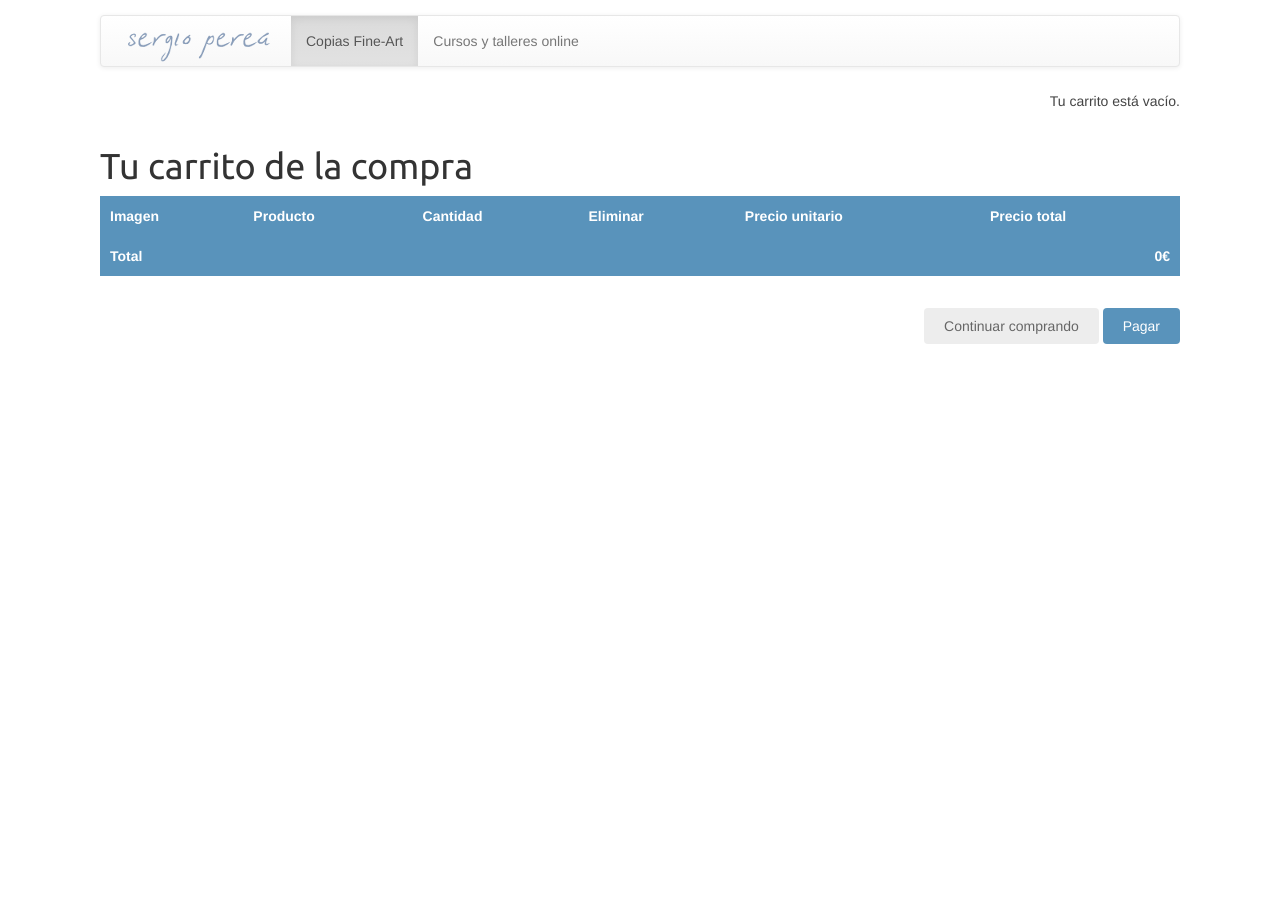
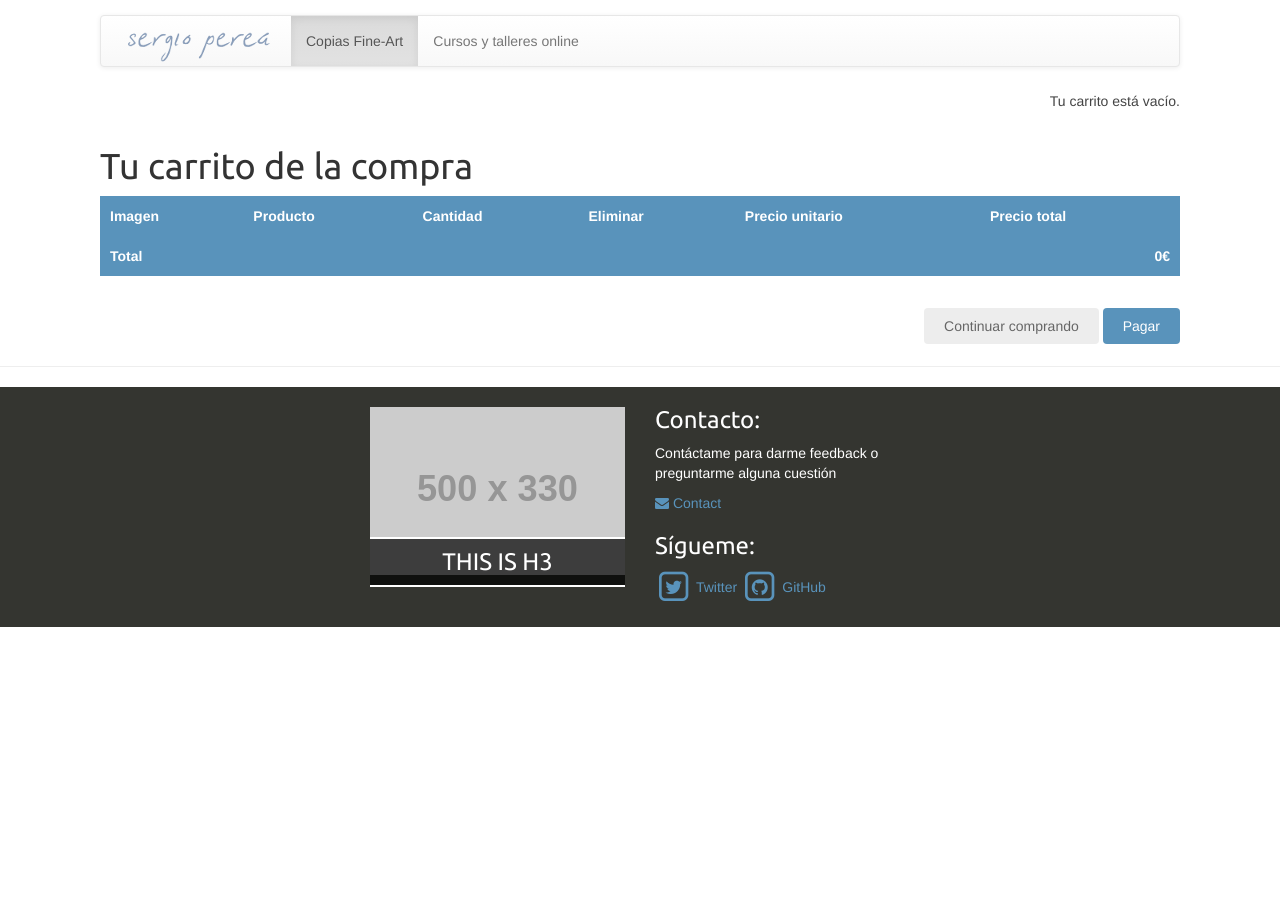
Before and after one commit to sperea/photography-shop-online-django, a Django app: page /cart/ in a window 1280 px wide. Run offline with Django 3.2, Linux system fonts and the light colour scheme; grey boxes labelled with a size stand in for pictures from a placeholder-image service; some libraries are stand-ins or nearby versions.

Commit message:
mejorado css

```diff
--- a/shop/static/css/base.css
+++ b/shop/static/css/base.css
@@ -314,3 +314,57 @@ ul.errorlist {
 .recommendations.cart img {
     width:120px;
 }
+
+
+.cuadro_intro_hover{
+        padding: 0px;
+        position: relative;
+        overflow: hidden;
+        height: 200px;
+    }
+    .cuadro_intro_hover:hover .caption{
+        opacity: 1;
+        transform: translateY(-150px);
+        -webkit-transform:translateY(-150px);
+        -moz-transform:translateY(-150px);
+        -ms-transform:translateY(-150px);
+        -o-transform:translateY(-150px);
+    }
+    .cuadro_intro_hover img{
+        z-index: 4;
+    }
+    .cuadro_intro_hover .caption{
+        position: absolute;
+        top:150px;
+        -webkit-transition:all 0.3s ease-in-out;
+        -moz-transition:all 0.3s ease-in-out;
+        -o-transition:all 0.3s ease-in-out;
+        -ms-transition:all 0.3s ease-in-out;
+        transition:all 0.3s ease-in-out;
+        width: 100%;
+    }
+    .cuadro_intro_hover .blur{
+        background-color: rgba(0,0,0,0.7);
+        height: 300px;
+        z-index: 5;
+        position: absolute;
+        width: 100%;
+    }
+    .cuadro_intro_hover .caption-text{
+        z-index: 10;
+        color: #fff;
+        position: absolute;
+        height: 300px;
+        text-align: center;
+        top:-20px;
+        width: 100%;
+    }
+
+footer {
+    #position: absolute;
+    left: 0;
+    bottom: 0;
+    height: 100px;
+    width: 100%;
+    background-color: rgba(0,0,0,0.7);
+}
--- a/shop/templates/shop/base.html
+++ b/shop/templates/shop/base.html
@@ -16,6 +16,7 @@
 
     <link href="{% static "css/base.css" %}" rel="stylesheet">
     <link rel="stylesheet" href="{% static "css/font-awesome.min.css" %}">
+    <link href="//netdna.bootstrapcdn.com/font-awesome/4.1.0/css/font-awesome.min.css" rel="stylesheet">
 </head>
 <body>
 
@@ -67,4 +68,54 @@
         {% endblock %}
     </div>
 </body>
+
+
+<hr>
+
+<footer>
+   <div class="row" style="background-color:#343530; color: #FFFF;";>
+
+   <div class="container">
+   <div class="col-lg-3"></div>
+   <div class="col-lg-3 col-md-6">
+      <div class="cuadro_intro_hover " style="background-color:#343530;">
+         <p style="text-align:center; margin-top:20px;">
+            <img src="http://placehold.it/500x330" class="img-responsive" alt="">
+         </p>
+         <div class="caption">
+            <div class="blur"></div>
+            <div class="caption-text">
+               <h3 style="border-top:2px solid white; border-bottom:2px solid white; padding:10px;">THIS IS H3</h3>
+               <p>Loren ipsum dolor si amet ipsum dolor si amet ipsum dolor...</p>
+               <a class=" btn btn-default" href="#"><span class="glyphicon glyphicon-plus"> INFO</span></a>
+            </div>
+         </div>
+      </div>
+   </div>
+   <div class="col-lg-3 col-md-6">
+      <h3>Contacto:</h3>
+      <p>Contáctame para darme feedback o preguntarme alguna cuestión</p>
+      <p><a href="" title="Contact me!"><i class="fa fa-envelope"></i> Contact</a></p>
+      <h3>Sígueme:</h3>
+      <a href="" id="gh" target="_blank" title="Twitter"><span class="fa-stack fa-lg">
+      <i class="fa fa-square-o fa-stack-2x"></i>
+      <i class="fa fa-twitter fa-stack-1x"></i>
+      </span>
+      Twitter</a>
+      <a href=""  target="_blank" title="GitHub"><span class="fa-stack fa-lg">
+      <i class="fa fa-square-o fa-stack-2x"></i>
+      <i class="fa fa-github fa-stack-1x"></i>
+      </span>
+      GitHub</a>
+      <br><br>
+   </div>
+   <br/>
+   <div id="fb-root"></div>
+   <br/>
+
+</div>
+</div>
+</footer>
+
+
 </html>
```
